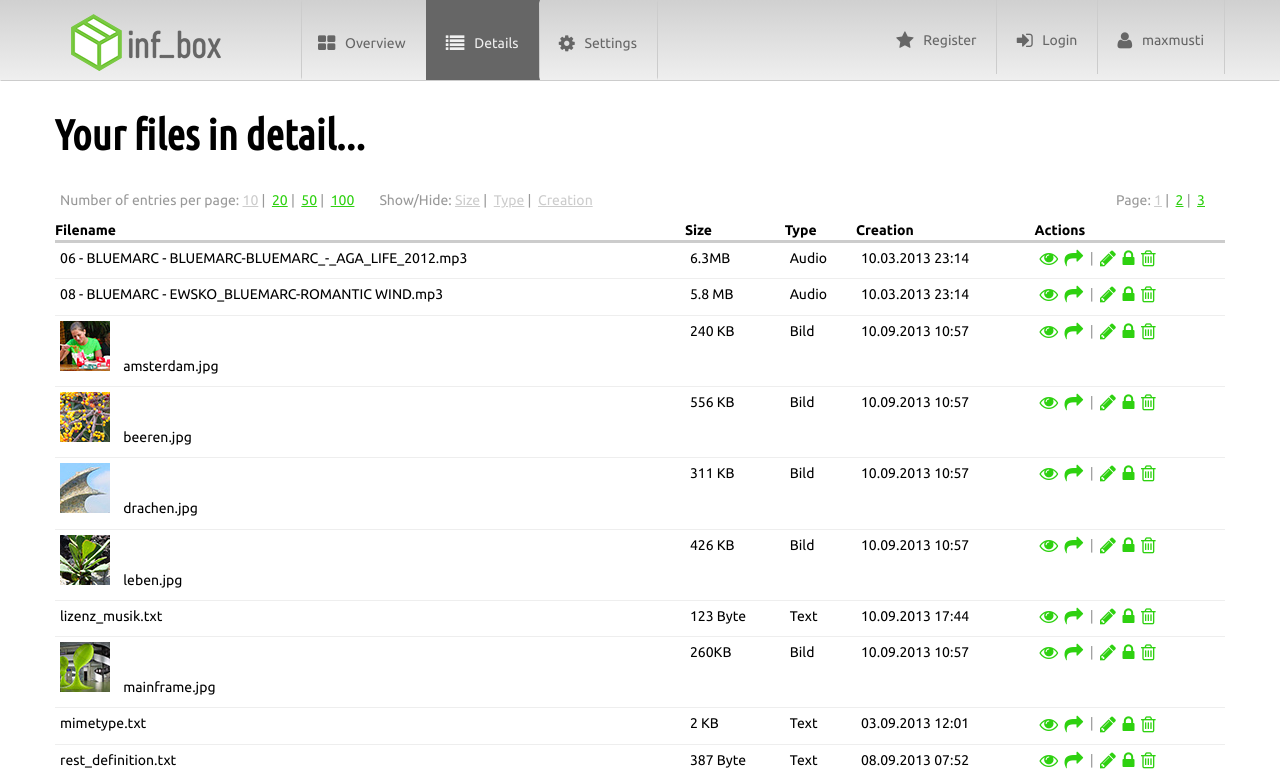
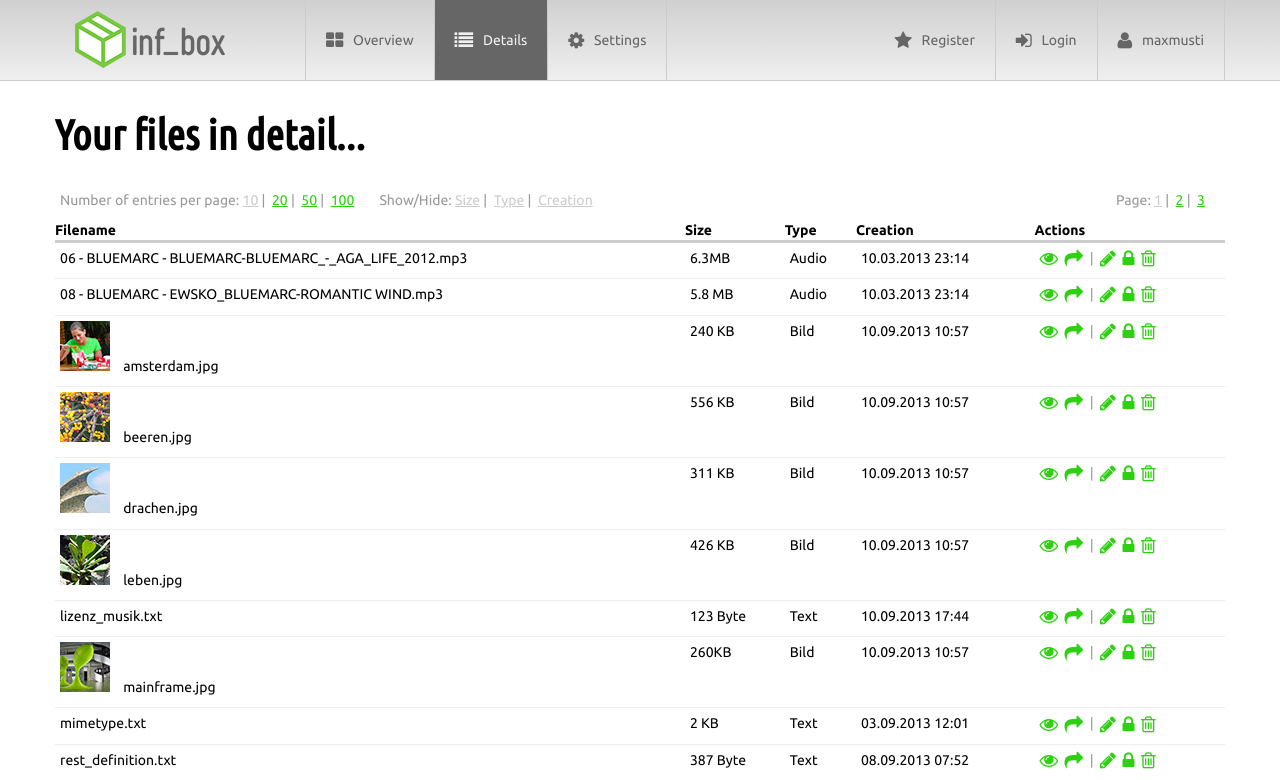
Before and after one commit to jvrsgsty/DAAD-TUD, a PHP site: page / in a window 1280 px wide. Shown: the top 780 px of the page. Run offline with PHP 8.4, Linux system fonts and the light colour scheme.

Commit message:
Versión casi final
Corrección de todos los errores de sintaxis
Agrega las etiquetas tbody y thead a las tablas
Arregla errores en la vista del header nav
Mejora el estilo de styles.css
Actualización de Errors.txt
Documentación y comentarios

```diff
--- a/Web- und Multimedia Engineering/inf_box/home/index.html
+++ b/Web- und Multimedia Engineering/inf_box/home/index.html
@@ -2,26 +2,22 @@
 <html lang="en-US">
 	<head>
 			<meta charset="UTF-8">
+			<title>inf_box</title>
+			<meta name="author" content="Javier Sagastuy und Alejandro Escalante">
+			<meta name="description" content="First course exercise HTML and CSS of the lecture Web and Multimedia Engineering">
+			<meta name="keywords" content="HTML,HTML5,CSS,CSS3,inf_box">
 		<!--
 		TODO de acuerdo a la especificación:
-		1) Tabellenelemente thead und tbody einsetzen: creo que ya está... Las tablas de los spans de los popups va a haber que quitarlas porque no es buen html segun los validadores de aqui abajo
-		2) Valides HTML und CSS  [http://validator.w3.org/]  [http://jigsaw.w3.org/css-validator/]
-		3) Botones
-		4) Remember me Checkbox
+		1) Remember me Checkbox
 		-->
 		<!-- Link al api de Google Fonts que incluye soporte para las fuentes solicitadas -->
-		<link href='http://fonts.googleapis.com/css?family=Ubuntu:300,400,500,700|Ubuntu+Condensed' rel='stylesheet' type='text/css'>
+		<link href='http://fonts.googleapis.com/css?family=Ubuntu:300,400,500,700%7CUbuntu+Condensed' rel='stylesheet' type='text/css'>
 		<!-- Link al CSS del HTML5 reset-->
 		<link rel="stylesheet" type="text/css" href="resources/html5reset-1.6.1.css">
 		<!-- Link al CSS de la Font Awesome que descargué de internet -->
 		<link rel="stylesheet" href="resources/font-awesome/css/font-awesome.min.css">
 		<!-- Link a nuestro CSS -->
 		<link rel="stylesheet" type="text/css" href="resources/styles.css">
-
-  		<title>inf_box</title>
-  		<meta name="description" content="First course exercise HTML and CSS of the lecture Web and Multimedia Engineering">
-		<meta name="author" content="Javier Sagastuy und Alejandro Escalante">
-		<meta name="keywords" content="HTML,HTML5,CSS,CSS3,inf_box">
 	</head>
 	<body>
 		<header>
@@ -35,24 +31,24 @@
 						</a>
 					</li>
 					<li>
- 						<a class="header-trans" href="#overview">
+						<a class="header-trans-fltleft" href="#overview">
 							<i class="fa fa-th-large fa-lg"></i>&nbsp;&nbsp; Overview
 						</a>
 					</li>
 					<li>
- 						<a class="header-trans-selected" href="#details">
+						<a class="header-trans-fltleft-selected" href="#details">
 							<i class="fa fa-list fa-lg"></i>&nbsp;&nbsp; Details
 						</a>
 					</li>
 					<li>
- 						<a class="header-trans" href="#settings">
+						<a class="header-trans-fltleft" href="#settings">
 							<i class="fa fa-cog fa-lg"></i>&nbsp;&nbsp; Settings
 						</a>
 					</li>
 				</ul>
 				<ul class="fltright" id="popup">
 					<li>
-	 					<div class="header-trans">
+						<div class="header-trans-fltleft">
 							<i class="fa fa-star fa-lg"></i>&nbsp;&nbsp; Register
 							<div class="txtleft">
 								<table>
@@ -79,17 +75,19 @@
 											<input type="password">
 										</td></tr>
 										<tr><td>
-	 									<button class="grn-btn-fltright">Register</button>
+											<button class="grn-btn-fltleft">Register</button>
 										</td></tr>
+									</tbody>
 								</table>
 							</div>
 						</div>
 					</li>
 					<li>
-	 					<div class="header-trans">
+						<div class="header-trans-fltleft">
 							<i class="fa fa-sign-in fa-lg"></i>&nbsp;&nbsp; Login
 							<div class="txtleft">
 								<table>
+									<tbody>
 										<tr><td>
 											Username <br />
 											<input type="text">
@@ -102,15 +100,17 @@
 											<label><input type="checkbox">Remember me</label>
 											<button class="grn-btn-fltright">Login</button>
 										</td></tr>
+									</tbody>
 								</table>
 							</div>
 						</div>
 					</li>
 					<li>
-	 					<div class="header-trans">
+						<div class="header-trans-fltright">
 							<i class="fa fa-user fa-lg"></i>&nbsp;&nbsp; maxmusti
 							<div class="txtleft">
 								 <table>
+								 	<tbody>
 										<tr><td>
 											Your Name: <br />
 											<label class="info">Jane Doe</label>
@@ -126,6 +126,7 @@
 										<tr><td>
 											<button class="grn-btn-fltright">Logout</button>
 										</td></tr>
+									</tbody>
 								</table>
 							</div>
 						</div>
--- a/Web- und Multimedia Engineering/inf_box/home/resources/styles.css
+++ b/Web- und Multimedia Engineering/inf_box/home/resources/styles.css
@@ -1,3 +1,9 @@
+/*
+inf_box stylesheet
+Last Updated: 2014-11-02
+Author: Javier Sagastuy , Alejandro Escalante
+*/
+
 body{
 	font-family: 'Ubuntu', sans-serif;
 	font-size:14px;
@@ -23,14 +29,10 @@
 	background: -o-linear-gradient(#d0d0d0, #efefef); /* For Opera 11.1 to 12.0 */
 	background: -moz-linear-gradient(#d0d0d0, #efefef); /* For Firefox 3.6 to 15 */
 	background: linear-gradient(#d0d0d0, #efefef); /* Standard syntax (must be last) */
-	border-color:transparent;
-	border-style:solid;
-	border-top-color:#7a7a7a;
-	border-bottom-color:#cccccc;
+	border-bottom:1px solid #cccccc;
 	height: 80px;
-	border-width:1px;
 	/*Creo que no debe llevar borde arriba...*/
-	border-top-width: 0px;
+	border-top: 0px solid #7a7a7a;
 }
 /*Main es el contenedor principal*/
 main {
@@ -42,7 +44,7 @@
 /* contenedor dentro del header, del mismo ancho que el main para colocar botones y logo*/
 nav.head{
 	width:1170px;
-	height:78px;
+	height:80px;
 	margin-right: auto;
 	margin-left: auto;
 }
@@ -51,17 +53,12 @@
 }
 /*los elementos que van en el header tienen todo esto en comun*/
 *[class*="header"]{
-	height:74px;
+	height:80px;
 	color:#666666;
 	text-decoration: none;
 	padding-left: 20px;
 	padding-right: 20px;
-	border-color:transparent;
-	border-right-width:1px;
-	border-left-width: 0px;
-	border-style:solid;
-	border-right-color:#cccccc;
-	margin-left: -4px;
+	border-right:1px solid #cccccc;
 }
 
 /* SPRITES */
@@ -159,10 +156,7 @@
 	width:1170px;
 	padding:5px;
 	margin-top: 5px;
-	border-color:white;
-	border-top-width:1px;
-	border-style:solid;
-	border-top-color:#2ed110;
+	border-top:1px solid #2ed110;
 }
 /*en el footer meti dos divs. Tienen esto en comun*/
 div[class*="footer"]{
@@ -207,11 +201,13 @@
 
 /*HOVER POPUP LINKS (me base en una pagina... asi se ve un CSS bien planeado)*/
 
-#popup div {
+#popup div:first-child {
+	height:80px;
 	position: relative;
 }
 
 #popup div div {
+	position: absolute;
 	display: none;
 }
 
@@ -219,7 +215,7 @@
 	display: block;
 	line-height: 140%;
 	position: absolute;
-	top: 77px;
+	top: 80px;
 	right: -1px;
 	width: 240px;
 	margin: 0px;
@@ -235,13 +231,11 @@
 	width: 100%;
 }
 #popup div:hover div input{
-	border-color: #dddddd;
 	background-color: #fafafa;
 	-webkit-border-radius: 2px;
 	-moz-border-radius: 2px;
 	border-radius: 2px;
-	border-style: solid;
-	border-width: 1px;
+	border: 1px solid #dddddd;
 	width:100%;
 	height:25px;
 	line-height: 140%;
```
Also changed, not shown: Web- und Multimedia Engineering/inf_box/home/Errors.txt (+3 -13 lines). Lines whose indentation alone changed are shown as unchanged.
